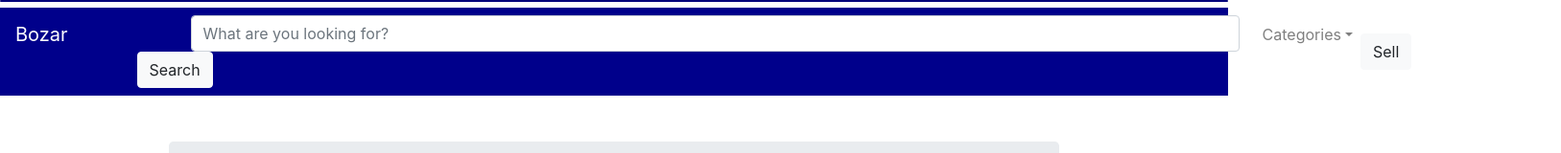
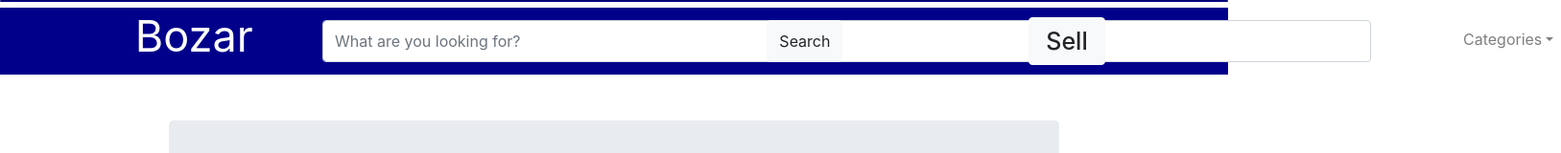
Before and after one commit to steven-passynkov/Bazar, a Next.js app: page / in a window 1280 px wide. Shown: the top 160 px of the page at 96% size, 1627 px wide, since content can reach past the window. Built offline with nearby package versions, Linux system fonts and the light colour scheme.

Commit message:
Navbar css edits

```diff
--- a/components/nav-bar.js
+++ b/components/nav-bar.js
@@ -37,19 +37,19 @@ export default function Nav_bar() {
               className="mr-sm-2"
               onChange={(event) => titleRef.current = event.target.value}
             />
-            <Button variant="light" type="submit">
+            <Button variant="light" type="submit" className="searchb">
               Search
             </Button>
           </Form>
 
-          <NavDropdown title="Categories" id="basic-nav-dropdown">
+          <NavDropdown title="Categories" id="basic-nav-dropdown" className="dropdown">
             <NavDropdown.Item href="#action/3.1">Something</NavDropdown.Item>
             <NavDropdown.Item href="#action/3.2">Something</NavDropdown.Item>
             <NavDropdown.Item href="#action/3.3">Something</NavDropdown.Item>
           </NavDropdown>
         </Nav>
 
-        <Button variant="light">
+        <Button variant="light" className="sellbtn">
           Sell
           <img src="" />
         </Button>
--- a/styles/navbar.css
+++ b/styles/navbar.css
@@ -1,21 +1,47 @@
 .navbar {
     background-color: #00008b;
     margin-top:0.5%;
+    height: 70px;
 }
 
 
 .navbar .mr-sm-2 {
-    margin-left: 3.5rem;
+    margin-left: 10rem;
+    height:44px;
 }
 
-.navbar  .navbar-brand {
-    color: white;
+
+
+.navbar .dropdown  {
+    background-color: rgb(255, 255, 255);
+    color:black;
+    border-radius: 5px;
+    margin-left:4.5rem
 }
 
-.navbar .dropdown  {
-    background-color: white;
-    color:black;
+
+.navbar .navbar-brand {
+    position:absolute;
+    left:11%;
+    top: -0.6rem;
+    font-size: 45px;
+    color:white;
 }
-.navbar  .navbar-brand:hover {
-    color: white;
+
+.navbar .searchb{
+    position: absolute;
+    left:56.2%;
+    margin-left:5rem;
+    height:44px;
 }
+.navbar .sellbtn{
+    position: absolute;
+    right: 10%;
+    margin-left:5rem;
+    height: 50px;
+    width: 80px;
+    font-size: 25px;
+    font-weight:500;
+    text-align: center;
+    padding: 0;
+}
--- a/styles/navbar.module.css
+++ b/styles/navbar.module.css
@@ -50,9 +50,9 @@
     margin: 30px 20px;
     position: relative;
     bottom:17px;
-    height:50px;
+    height:52px;
     width:80px;
-    left: 180px;
+    left: 250px;
     font-family: B612;
     font-size: 18;
     text-align: center;
@@ -67,8 +67,6 @@
     left:285px;
     bottom:96px;
     height: 50px ;
-    border-radius: 0px;
-    color:#00008B;
     font-weight: bold;
     font-family: B612;
 
```
Also changed, not shown: 1 other file (tests, documents, lock files or other folders).
